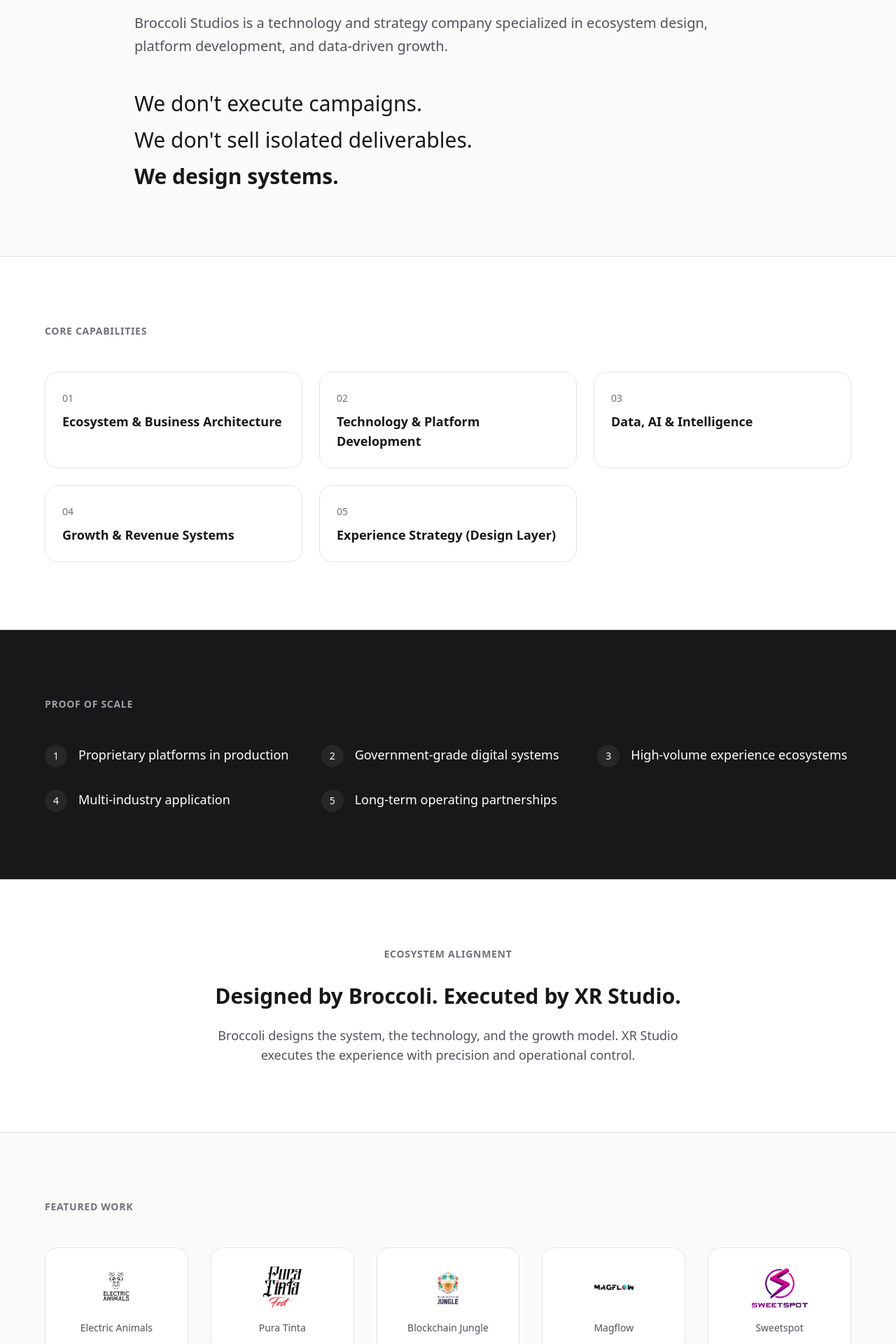
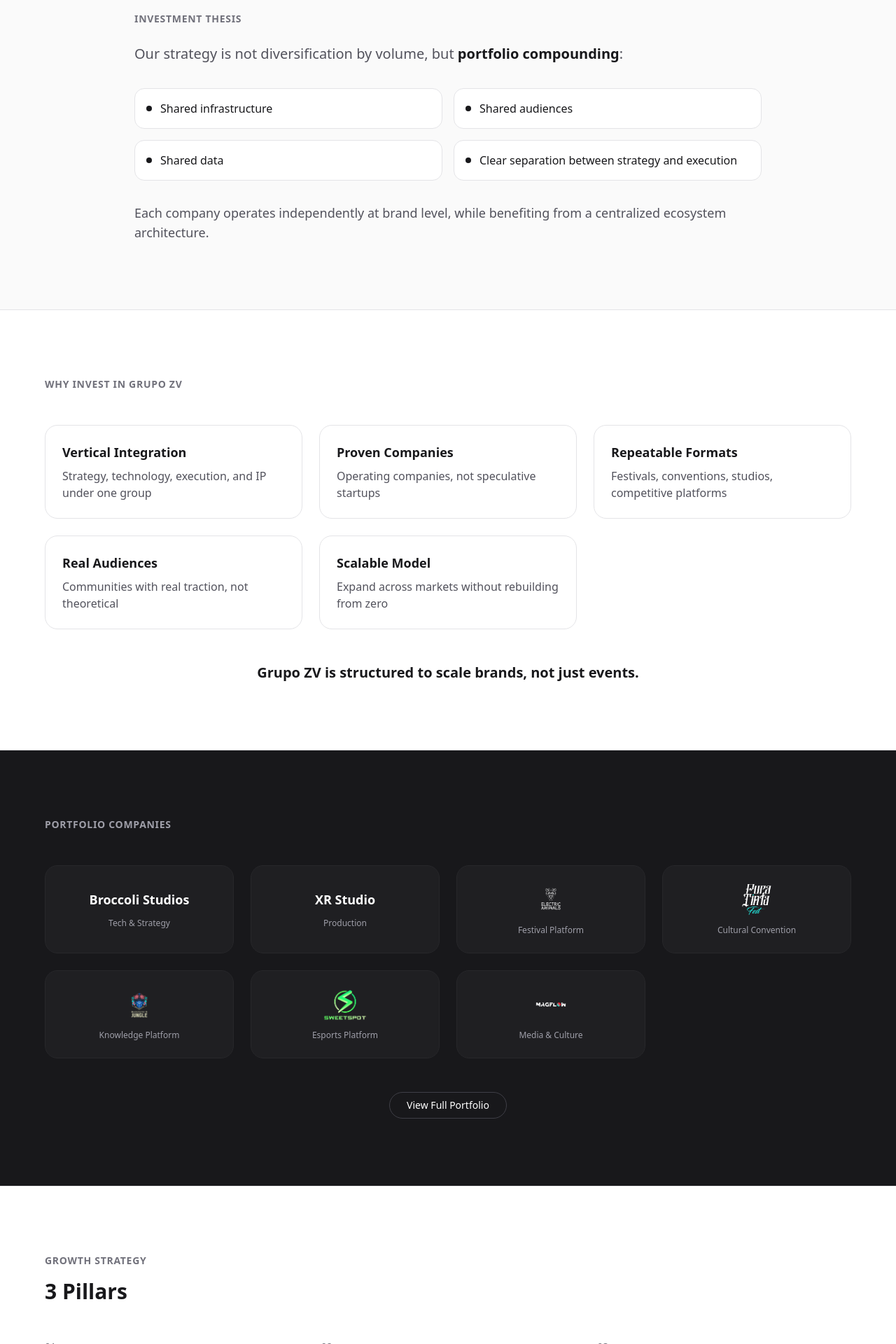
Before and after one commit to LorenzoWynberg/grupozv.io, a Next.js app: page / in a window 1280 px wide. Shown: the part 880-2800 px from the top of the page at 70% size. Built offline with nearby package versions, Linux system fonts and the light colour scheme.

Commit message:
Rebuild homepage with investor thesis and portfolio overview

```diff
--- a/app/page.tsx
+++ b/app/page.tsx
@@ -1,28 +1,82 @@
 import Image from "next/image";
 import Link from "next/link";
 
-const capabilities = [
-  "Ecosystem & Business Architecture",
-  "Technology & Platform Development",
-  "Data, AI & Intelligence",
-  "Growth & Revenue Systems",
-  "Experience Strategy (Design Layer)",
+const portfolioHighlights = [
+  { name: "Broccoli Studios", category: "Tech & Strategy", logo: null },
+  { name: "XR Studio", category: "Production", logo: null },
+  {
+    name: "Electric Animals",
+    category: "Festival Platform",
+    logo: "/images/electric-animals.png",
+  },
+  {
+    name: "Pura Tinta Fest",
+    category: "Cultural Convention",
+    logo: "/images/pura-tinta.png",
+  },
+  {
+    name: "Blockchain Jungle",
+    category: "Knowledge Platform",
+    logo: "/images/blockchain-jungle.png",
+  },
+  {
+    name: "Sweetspot",
+    category: "Esports Platform",
+    logo: "/images/sweetspot.png",
+  },
+  { name: "Magflow", category: "Media & Culture", logo: "/images/magflow.png" },
 ];
 
-const proofPoints = [
-  "Proprietary platforms in production",
-  "Government-grade digital systems",
-  "High-volume experience ecosystems",
-  "Multi-industry application",
-  "Long-term operating partnerships",
+const whyInvest = [
+  {
+    title: "Vertical Integration",
+    description: "Strategy, technology, execution, and IP under one group",
+  },
+  {
+    title: "Proven Companies",
+    description: "Operating companies, not speculative startups",
+  },
+  {
+    title: "Repeatable Formats",
+    description: "Festivals, conventions, studios, competitive platforms",
+  },
+  {
+    title: "Real Audiences",
+    description: "Communities with real traction, not theoretical",
+  },
+  {
+    title: "Scalable Model",
+    description: "Expand across markets without rebuilding from zero",
+  },
 ];
 
-const featuredWork = [
-  { name: "Electric Animals", logo: "/images/electric-animals.png" },
-  { name: "Pura Tinta", logo: "/images/pura-tinta.png" },
-  { name: "Blockchain Jungle", logo: "/images/blockchain-jungle.png" },
-  { name: "Magflow", logo: "/images/magflow.png" },
-  { name: "Sweetspot", logo: "/images/sweetspot.png" },
+const pillars = [
+  {
+    number: "01",
+    title: "Scale Existing Flagships",
+    items: [
+      "Geographic expansion",
+      "Format replication",
+      "Strategic partnerships",
+    ],
+  },
+  {
+    number: "02",
+    title: "Increase Platform Leverage",
+    items: [
+      "Shared technology across brands",
+      "Cross-audience monetization",
+      "Data-driven decision making",
+    ],
+  },
+  {
+    number: "03",
+    title: "Selective New Ventures",
+    items: [
+      "Only where ecosystem gives unfair advantage",
+      "Experience-driven, community-based models",
+    ],
+  },
 ];
 
 export default function Home() {
@@ -32,20 +86,14 @@
       <nav className="fixed top-0 left-0 right-0 z-50 border-b border-zinc-200 bg-white/80 backdrop-blur-md dark:border-zinc-800 dark:bg-zinc-950/80">
         <div className="mx-auto flex h-16 max-w-6xl items-center justify-between px-6">
           <Link href="/" className="text-lg font-semibold tracking-tight">
-            Broccoli Studios
+            Grupo ZV
           </Link>
           <div className="hidden items-center gap-8 md:flex">
             <Link
-              href="/services"
+              href="/portfolio"
               className="text-sm text-zinc-600 transition-colors hover:text-zinc-900 dark:text-zinc-400 dark:hover:text-zinc-50"
             >
-              Services
-            </Link>
-            <Link
-              href="/work"
-              className="text-sm text-zinc-600 transition-colors hover:text-zinc-900 dark:text-zinc-400 dark:hover:text-zinc-50"
-            >
-              Work
+              Portfolio
             </Link>
             <Link
               href="/about"
@@ -54,10 +102,10 @@
               About
             </Link>
             <Link
-              href="/contact"
+              href="/invest"
               className="rounded-full bg-zinc-900 px-4 py-2 text-sm font-medium text-white transition-colors hover:bg-zinc-700 dark:bg-zinc-50 dark:text-zinc-900 dark:hover:bg-zinc-200"
             >
-              Contact
+              Invest
             </Link>
           </div>
         </div>
@@ -66,151 +114,191 @@
       {/* Hero Section */}
       <section className="flex min-h-screen flex-col items-center justify-center px-6 pt-16">
         <div className="mx-auto max-w-4xl text-center">
-          <h1 className="text-4xl font-bold leading-tight tracking-tight md:text-6xl lg:text-7xl">
-            Broccoli Studios
-            <span className="mt-2 block text-zinc-500 dark:text-zinc-400">
-              Technology, Data & Ecosystem Design
-            </span>
+          <p className="text-sm font-semibold uppercase tracking-wider text-zinc-500 dark:text-zinc-400">
+            Investor Overview
+          </p>
+          <h1 className="mt-6 text-4xl font-bold leading-tight tracking-tight md:text-6xl lg:text-7xl">
+            Grupo ZV
           </h1>
-          <p className="mx-auto mt-8 max-w-2xl text-lg leading-relaxed text-zinc-600 dark:text-zinc-400 md:text-xl">
-            We design and operate digital and physical ecosystems that transform
-            experiences into scalable systems and sustainable growth.
+          <p className="mt-4 text-xl text-zinc-500 dark:text-zinc-400 md:text-2xl">
+            Technology · Experiences · Cultural Platforms
+          </p>
+          <p className="mx-auto mt-8 max-w-2xl text-lg leading-relaxed text-zinc-600 dark:text-zinc-400">
+            Grupo ZV builds, owns, and operates experience-driven platforms
+            powered by technology, data, and community.
           </p>
           <div className="mt-10 flex flex-col items-center gap-4 sm:flex-row sm:justify-center">
             <Link
-              href="/contact"
+              href="/invest"
               className="rounded-full bg-zinc-900 px-8 py-3 text-sm font-medium text-white transition-colors hover:bg-zinc-700 dark:bg-zinc-50 dark:text-zinc-900 dark:hover:bg-zinc-200"
             >
-              Start a Strategy Call
+              Apply as an Investor
             </Link>
             <Link
-              href="/work"
+              href="/portfolio"
               className="rounded-full border border-zinc-300 px-8 py-3 text-sm font-medium transition-colors hover:border-zinc-400 hover:bg-zinc-50 dark:border-zinc-700 dark:hover:border-zinc-600 dark:hover:bg-zinc-900"
             >
-              Explore Our Work
+              View Portfolio
             </Link>
           </div>
         </div>
       </section>
 
-      {/* Positioning Section */}
+      {/* Investment Thesis */}
       <section className="border-t border-zinc-200 bg-zinc-50 px-6 py-24 dark:border-zinc-800 dark:bg-zinc-900">
         <div className="mx-auto max-w-4xl">
-          <p className="text-lg leading-relaxed text-zinc-600 dark:text-zinc-400 md:text-xl">
-            Broccoli Studios is a technology and strategy company specialized in
-            ecosystem design, platform development, and data-driven growth.
+          <h2 className="text-sm font-semibold uppercase tracking-wider text-zinc-500 dark:text-zinc-400">
+            Investment Thesis
+          </h2>
+          <p className="mt-6 text-lg leading-relaxed text-zinc-600 dark:text-zinc-400 md:text-xl">
+            Our strategy is not diversification by volume, but{" "}
+            <span className="font-semibold text-zinc-900 dark:text-zinc-50">
+              portfolio compounding
+            </span>
+            :
           </p>
-          <div className="mt-12 space-y-4">
-            <p className="text-2xl font-medium md:text-3xl">
-              We don&apos;t execute campaigns.
-            </p>
-            <p className="text-2xl font-medium md:text-3xl">
-              We don&apos;t sell isolated deliverables.
-            </p>
-            <p className="text-2xl font-bold md:text-3xl">We design systems.</p>
+          <div className="mt-8 grid gap-4 sm:grid-cols-2">
+            {[
+              "Shared infrastructure",
+              "Shared audiences",
+              "Shared data",
+              "Clear separation between strategy and execution",
+            ].map((item) => (
+              <div
+                key={item}
+                className="flex items-center gap-3 rounded-xl border border-zinc-200 bg-white p-4 dark:border-zinc-800 dark:bg-zinc-950"
+              >
+                <span className="h-2 w-2 rounded-full bg-zinc-900 dark:bg-zinc-50" />
+                <span>{item}</span>
+              </div>
+            ))}
+          </div>
+          <p className="mt-8 text-lg text-zinc-600 dark:text-zinc-400">
+            Each company operates independently at brand level, while benefiting
+            from a centralized ecosystem architecture.
+          </p>
+        </div>
+      </section>
+
+      {/* Why Invest */}
+      <section className="border-t border-zinc-200 px-6 py-24 dark:border-zinc-800">
+        <div className="mx-auto max-w-6xl">
+          <h2 className="text-sm font-semibold uppercase tracking-wider text-zinc-500 dark:text-zinc-400">
+            Why Invest in Grupo ZV
+          </h2>
+          <div className="mt-12 grid gap-6 sm:grid-cols-2 lg:grid-cols-3">
+            {whyInvest.map((item, index) => (
+              <div
+                key={index}
+                className="rounded-2xl border border-zinc-200 bg-white p-6 dark:border-zinc-800 dark:bg-zinc-900"
+              >
+                <h3 className="text-lg font-semibold">{item.title}</h3>
+                <p className="mt-2 text-zinc-600 dark:text-zinc-400">
+                  {item.description}
+                </p>
+              </div>
+            ))}
+          </div>
+          <p className="mt-12 text-center text-xl font-semibold">
+            Grupo ZV is structured to scale brands, not just events.
+          </p>
+        </div>
+      </section>
+
+      {/* Portfolio Preview */}
+      <section className="border-t border-zinc-200 bg-zinc-900 px-6 py-24 text-white dark:bg-zinc-50 dark:text-zinc-900">
+        <div className="mx-auto max-w-6xl">
+          <h2 className="text-sm font-semibold uppercase tracking-wider text-zinc-400 dark:text-zinc-500">
+            Portfolio Companies
+          </h2>
+          <div className="mt-12 grid grid-cols-2 gap-6 md:grid-cols-3 lg:grid-cols-4">
+            {portfolioHighlights.map((company) => (
+              <Link
+                key={company.name}
+                href={`/portfolio#${company.name.toLowerCase().replace(/\s+/g, "-")}`}
+                className="group flex flex-col items-center justify-center rounded-2xl border border-zinc-800 bg-zinc-800/50 p-6 transition-all hover:border-zinc-700 hover:bg-zinc-800 dark:border-zinc-200 dark:bg-white/50 dark:hover:border-zinc-300 dark:hover:bg-white"
+              >
+                {company.logo ? (
+                  <div className="relative h-12 w-full">
+                    <Image
+                      src={company.logo}
+                      alt={company.name}
+                      fill
+                      className="object-contain invert dark:invert-0"
+                    />
+                  </div>
+                ) : (
+                  <p className="text-lg font-semibold">{company.name}</p>
+                )}
+                <span className="mt-3 text-xs text-zinc-400 dark:text-zinc-500">
+                  {company.category}
+                </span>
+              </Link>
+            ))}
+          </div>
+          <div className="mt-12 text-center">
+            <Link
+              href="/portfolio"
+              className="inline-block rounded-full border border-zinc-700 px-6 py-2 text-sm font-medium transition-colors hover:bg-zinc-800 dark:border-zinc-300 dark:hover:bg-zinc-100"
+            >
+              View Full Portfolio
+            </Link>
           </div>
         </div>
       </section>
 
-      {/* Core Capabilities Section */}
+      {/* Growth Strategy */}
       <section className="border-t border-zinc-200 px-6 py-24 dark:border-zinc-800">
         <div className="mx-auto max-w-6xl">
           <h2 className="text-sm font-semibold uppercase tracking-wider text-zinc-500 dark:text-zinc-400">
-            Core Capabilities
+            Growth Strategy
           </h2>
-          <div className="mt-12 grid gap-6 md:grid-cols-2 lg:grid-cols-3">
-            {capabilities.map((capability, index) => (
-              <div
-                key={index}
-                className="rounded-2xl border border-zinc-200 bg-white p-6 transition-colors hover:border-zinc-300 dark:border-zinc-800 dark:bg-zinc-900 dark:hover:border-zinc-700"
-              >
+          <p className="mt-4 text-2xl font-semibold md:text-3xl">3 Pillars</p>
+          <div className="mt-12 grid gap-8 lg:grid-cols-3">
+            {pillars.map((pillar) => (
+              <div key={pillar.number}>
                 <span className="text-sm font-medium text-zinc-500 dark:text-zinc-400">
-                  0{index + 1}
+                  {pillar.number}
                 </span>
-                <h3 className="mt-2 text-lg font-semibold">{capability}</h3>
+                <h3 className="mt-2 text-xl font-semibold">{pillar.title}</h3>
+                <ul className="mt-4 space-y-2">
+                  {pillar.items.map((item, i) => (
+                    <li
+                      key={i}
+                      className="flex items-start gap-3 text-zinc-600 dark:text-zinc-400"
+                    >
+                      <span className="mt-1.5 h-1.5 w-1.5 shrink-0 rounded-full bg-zinc-400 dark:bg-zinc-600" />
+                      {item}
+                    </li>
+                  ))}
+                </ul>
               </div>
             ))}
           </div>
         </div>
       </section>
 
-      {/* Proof of Scale Section */}
-      <section className="border-t border-zinc-200 bg-zinc-900 px-6 py-24 text-white dark:bg-zinc-50 dark:text-zinc-900">
-        <div className="mx-auto max-w-6xl">
-          <h2 className="text-sm font-semibold uppercase tracking-wider text-zinc-400 dark:text-zinc-500">
-            Proof of Scale
-          </h2>
-          <div className="mt-12 grid gap-8 md:grid-cols-2 lg:grid-cols-3">
-            {proofPoints.map((point, index) => (
-              <div key={index} className="flex items-start gap-4">
-                <span className="flex h-8 w-8 shrink-0 items-center justify-center rounded-full bg-zinc-800 text-sm font-medium dark:bg-zinc-200">
-                  {index + 1}
-                </span>
-                <p className="text-lg">{point}</p>
-              </div>
-            ))}
+      {/* Closing Statement */}
+      <section className="border-t border-zinc-200 bg-zinc-50 px-6 py-24 dark:border-zinc-800 dark:bg-zinc-900">
+        <div className="mx-auto max-w-3xl text-center">
+          <p className="text-lg text-zinc-600 dark:text-zinc-400">
+            Grupo ZV is designed for a new category of investor—one that
+            understands that the future of entertainment, culture, and community
+            is built on systems, not one-off successes.
+          </p>
+          <div className="mt-12 space-y-2">
+            <p className="text-2xl font-semibold md:text-3xl">
+              We don&apos;t chase trends.
+            </p>
+            <p className="text-2xl font-bold md:text-3xl">
+              We build ecosystems that last.
+            </p>
           </div>
-        </div>
-      </section>
-
-      {/* Ecosystem Alignment Section */}
-      <section className="border-t border-zinc-200 px-6 py-24 dark:border-zinc-800">
-        <div className="mx-auto max-w-4xl text-center">
-          <h2 className="text-sm font-semibold uppercase tracking-wider text-zinc-500 dark:text-zinc-400">
-            Ecosystem Alignment
-          </h2>
-          <p className="mt-8 text-2xl font-semibold md:text-3xl">
-            Designed by Broccoli. Executed by XR Studio.
-          </p>
-          <p className="mx-auto mt-6 max-w-2xl text-lg text-zinc-600 dark:text-zinc-400">
-            Broccoli designs the system, the technology, and the growth model.
-            XR Studio executes the experience with precision and operational
-            control.
-          </p>
-        </div>
-      </section>
-
-      {/* Featured Work Section */}
-      <section className="border-t border-zinc-200 bg-zinc-50 px-6 py-24 dark:border-zinc-800 dark:bg-zinc-900">
-        <div className="mx-auto max-w-6xl">
-          <h2 className="text-sm font-semibold uppercase tracking-wider text-zinc-500 dark:text-zinc-400">
-            Featured Work
-          </h2>
-          <div className="mt-12 grid grid-cols-2 gap-8 md:grid-cols-3 lg:grid-cols-5">
-            {featuredWork.map((work) => (
-              <Link
-                key={work.name}
-                href={`/work#${work.name.toLowerCase().replace(/\s+/g, "-")}`}
-                className="group flex flex-col items-center justify-center rounded-2xl border border-zinc-200 bg-white p-6 transition-all hover:border-zinc-300 hover:shadow-lg dark:border-zinc-800 dark:bg-zinc-950 dark:hover:border-zinc-700"
-              >
-                <div className="relative h-16 w-full">
-                  <Image
-                    src={work.logo}
-                    alt={work.name}
-                    fill
-                    className="object-contain dark:invert"
-                  />
-                </div>
-                <span className="mt-4 text-sm font-medium text-zinc-600 group-hover:text-zinc-900 dark:text-zinc-400 dark:group-hover:text-zinc-50">
-                  {work.name}
-                </span>
-              </Link>
-            ))}
-          </div>
-        </div>
-      </section>
-
-      {/* CTA Band */}
-      <section className="border-t border-zinc-200 bg-zinc-900 px-6 py-24 text-white dark:bg-zinc-50 dark:text-zinc-900">
-        <div className="mx-auto max-w-4xl text-center">
-          <h2 className="text-3xl font-bold md:text-4xl">
-            Build systems that scale.
-          </h2>
           <Link
-            href="/contact"
-            className="mt-8 inline-block rounded-full bg-white px-8 py-3 text-sm font-medium text-zinc-900 transition-colors hover:bg-zinc-100 dark:bg-zinc-900 dark:text-white dark:hover:bg-zinc-800"
+            href="/invest"
+            className="mt-10 inline-block rounded-full bg-zinc-900 px-8 py-3 text-sm font-medium text-white transition-colors hover:bg-zinc-700 dark:bg-zinc-50 dark:text-zinc-900 dark:hover:bg-zinc-200"
           >
-            Contact Broccoli Studios
+            Apply as an Investor
           </Link>
         </div>
       </section>
@@ -219,21 +307,14 @@
       <footer className="border-t border-zinc-200 px-6 py-12 dark:border-zinc-800">
         <div className="mx-auto flex max-w-6xl flex-col items-center justify-between gap-6 md:flex-row">
           <p className="text-sm text-zinc-600 dark:text-zinc-400">
-            &copy; {new Date().getFullYear()} Broccoli Studios. All rights
-            reserved.
+            &copy; {new Date().getFullYear()} Grupo ZV. All rights reserved.
           </p>
           <div className="flex items-center gap-6">
             <Link
-              href="/services"
+              href="/portfolio"
               className="text-sm text-zinc-600 transition-colors hover:text-zinc-900 dark:text-zinc-400 dark:hover:text-zinc-50"
             >
-              Services
-            </Link>
-            <Link
-              href="/work"
-              className="text-sm text-zinc-600 transition-colors hover:text-zinc-900 dark:text-zinc-400 dark:hover:text-zinc-50"
-            >
-              Work
+              Portfolio
             </Link>
             <Link
               href="/about"
@@ -242,10 +323,10 @@
               About
             </Link>
             <Link
-              href="/contact"
+              href="/invest"
               className="text-sm text-zinc-600 transition-colors hover:text-zinc-900 dark:text-zinc-400 dark:hover:text-zinc-50"
             >
-              Contact
+              Invest
             </Link>
           </div>
         </div>
```
